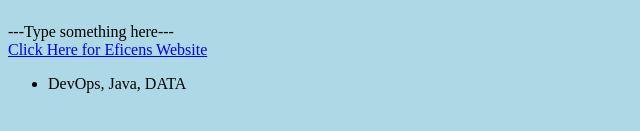
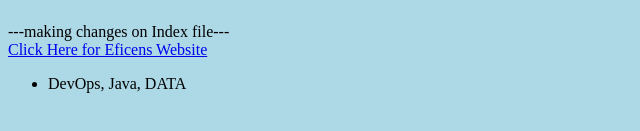
Before and after one commit to Ashish1797/ADPS3, a plain HTML site: page index.html in a window 1280 px wide. Shown: the part 173-304 px from the top of the page, 0-640 px from the left. Drawn offline with Linux system fonts and the light colour scheme.

Commit message:
making changes on Index file

```diff
--- a/index.html
+++ b/index.html
@@ -8,7 +8,7 @@
 
 		<h2> <img src = "https://eficens.ai/assets/img/logo.svg"; width="300" height="90"> </img> </h2>
 
-	<p1> ---Type something here--- <br> </p1>
+	<p1> ---making changes on Index file--- <br> </p1>
 	<p2> <a href = "https://eficens.ai/"> Click Here for Eficens Website </a> </p2>
 	<ul> <li> DevOps, Java, DATA </li>
 	</ul>
```
